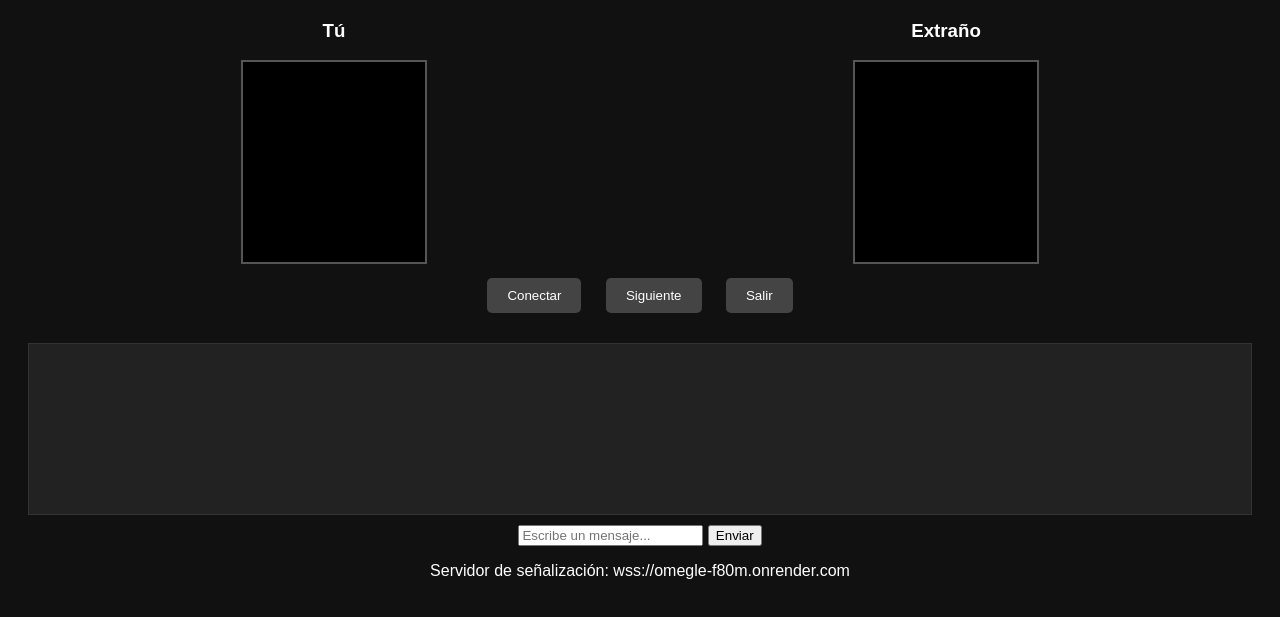
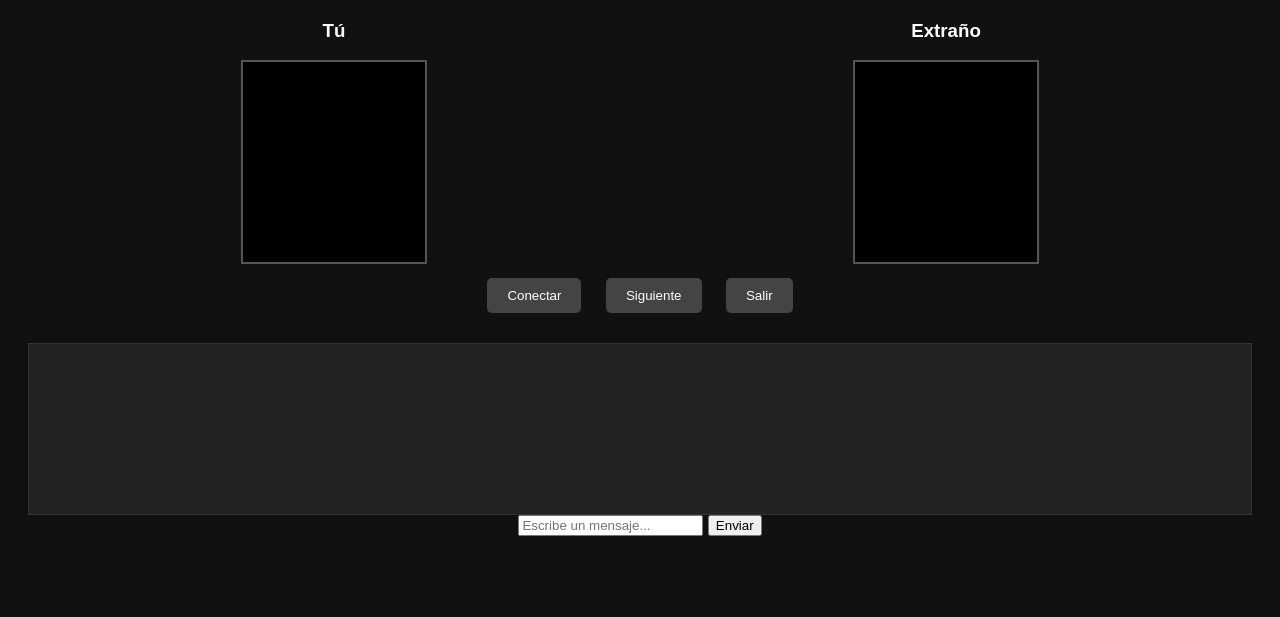
Before and after one commit to instagramcuanta82-wq/P-gina-web-2, a plain HTML site: page index.html in a window 1280 px wide. Shown: the part 107-724 px from the top of the page. Drawn offline with Linux system fonts and the light colour scheme.

Commit message:
Update index.html

```diff
--- a/index.html
+++ b/index.html
@@ -2,9 +2,14 @@
 <html lang="es">
 <head>
     <meta charset="UTF-8">
+
+    <!-- ETIQUETA DE SEARCH CONSOLE -->
+    <meta name="google-site-verification" content="Tv17bWhX0JE59lWgAMOcgnG4iPG2GJ__QFh4DNoHIf0" />
+
     <title>Omegle x</title>
     <link rel="stylesheet" href="style.css">
 </head>
+
 <body>
 
     <h1>Mini Omegle</h1>
@@ -29,18 +34,10 @@
 
     <div class="chat-area">
         <div id="messages"></div>
-
-        <div class="input-area">
-            <input id="messageInput" placeholder="Escribe un mensaje...">
-            <button id="sendBtn">Enviar</button>
-        </div>
+        <input id="messageInput" type="text" placeholder="Escribe un mensaje..." />
+        <button id="sendBtn">Enviar</button>
     </div>
 
-    <p class="server-info">
-        Servidor de señalización: wss://omegle-f80m.onrender.com
-    </p>
-
     <script src="script.js"></script>
-
 </body>
 </html>
```
